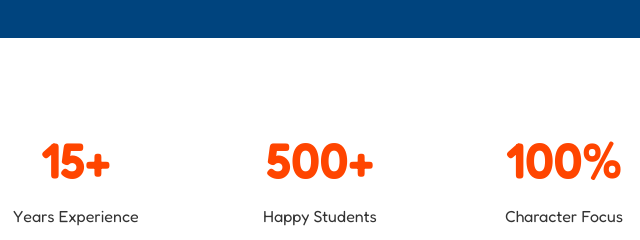
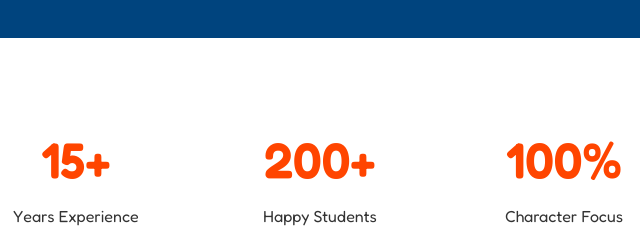
Before and after one commit to alihassangm17-cyber/5stars-TheIkhlasSchool, a plain HTML site: page index.html in a window 1280 px wide. Shown: the part 1500-1740 px from the top of the page, 198-838 px from the left. Drawn offline with Linux system fonts and the light colour scheme.

Commit message:
Update index.html

```diff
--- a/index.html
+++ b/index.html
@@ -71,7 +71,7 @@
             <p>Years Experience</p>
         </div>
         <div class="stat-item">
-            <h2>500+</h2>
+            <h2>200+</h2>
             <p>Happy Students</p>
         </div>
         <div class="stat-item">
@@ -149,4 +149,5 @@
     </div>
    </section>
 </body>
+
 </html>
```
